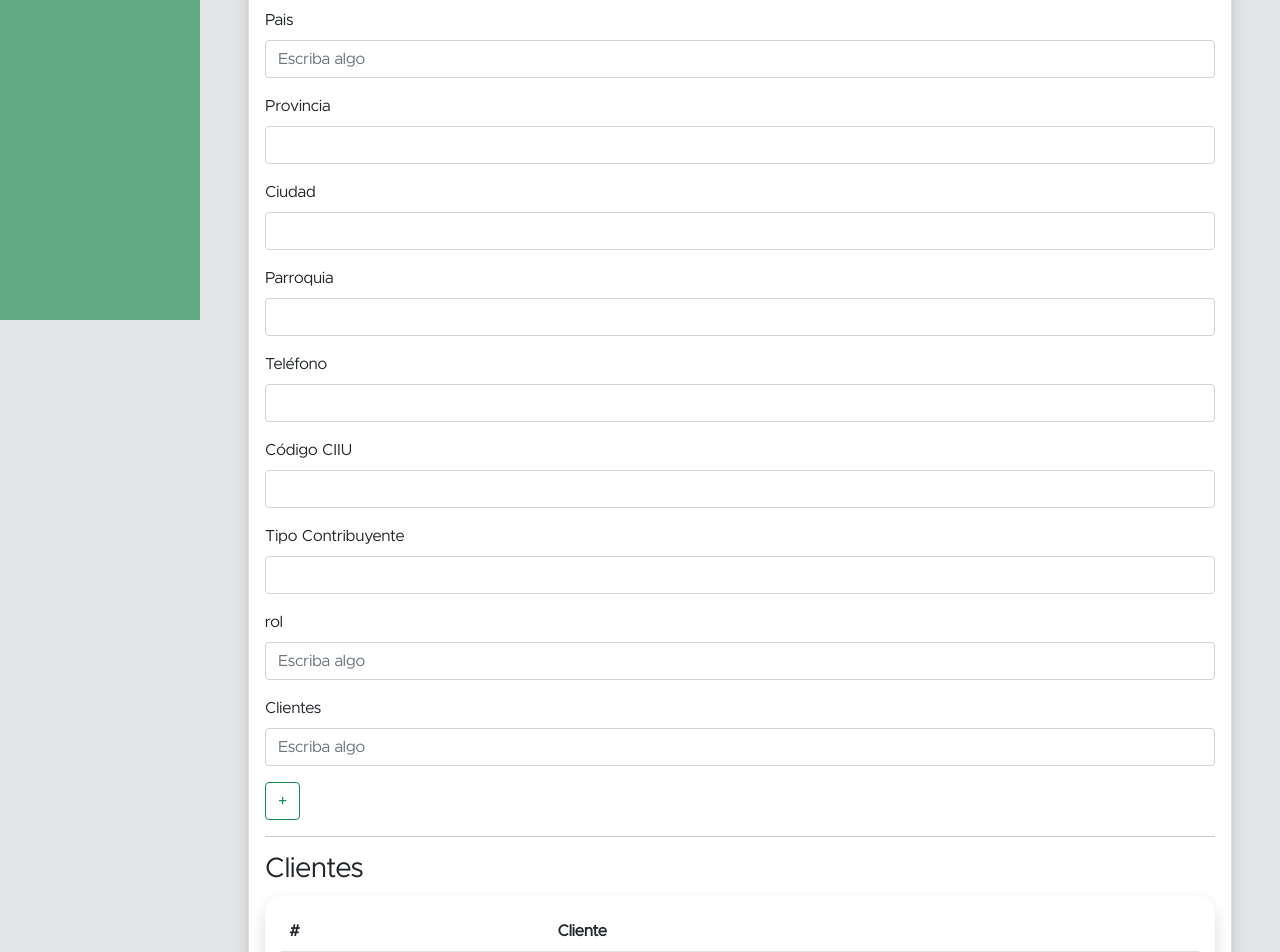
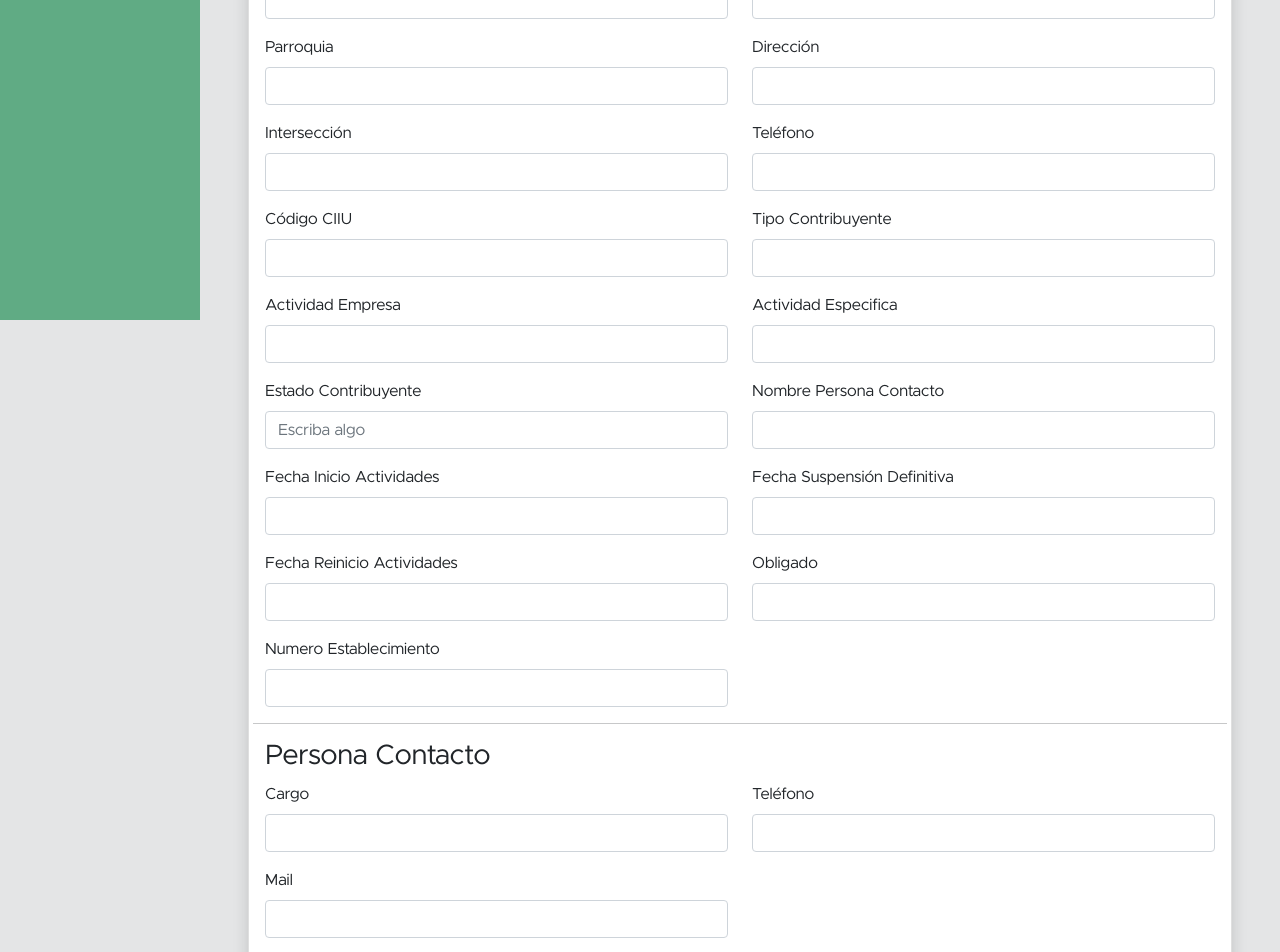
Before and after one commit to Fernando-Zhunio/sambito-react, a Next.js app: page /client/new in a window 1280 px wide. Shown: the part 480-1432 px from the top of the page. Built offline with nearby package versions, Linux system fonts and the light colour scheme; no server answers; sample sign-in values are in the browser's storage.

Commit message:
Correcion

```diff
--- a/pages/client/new.tsx
+++ b/pages/client/new.tsx
@@ -41,94 +41,139 @@ function NewClient(props) {
     <DefaultLayout>
       <div>
                 <h1>CLIENTE</h1>
+                <h3 className="fs-6">Información de Cliente</h3>
                 <div className={`${styles['card-fz']} card shadow rounded-fz`}>
                     <form className="card-body ">
+                    <div className="row">
                     <div className="mb-3">
                       <label htmlFor="exampleInputPassword1" className="form-label">RUC</label>
                       <input type="text" className="form-control" id="ruc" name="ruc"  />
                     </div>
-                    <div className="mb-3">
+                    <div className="mb-3 col-md-6 col-12">
                       <label htmlFor="exampleInputPassword1" className="form-label">Razón Social</label>
                       <input type="text" className="form-control" id="razonSocial" name="razonSocial" />
                     </div>
-                    <div className="mb-3">
+                    <div className="mb-3 col-md-6 col-12">
                       <label htmlFor="exampleInputEmail1" className="form-label">Nombre Comercial</label>
                       <input type="text" className="form-control" id="nombreComercial" name='nombreComercial' aria-describedby="emailHelp" />
                     </div>
-                    <div className="mb-3">
+                    <div className="mb-3 col-md-6 col-12">
                       <label htmlFor="exampleInputEmail1" className="form-label">Nombre Fantasía Comercial</label>
                       <input type="text" className="form-control" id="nombreFantasiaComercial" name='nombreFantasiaComercial' aria-describedby="emailHelp" />
                     </div>
-                    <div className="mb-3">
+                    <div className="mb-3  col-md-6 col-12">
                             <label htmlFor="exampleDataList" className="form-label">Pais</label>
                             <input className="form-control" list="datalistOptions" id="exampleDataList" placeholder="Escriba algo" />
                             <datalist id="datalistOptions">
                                 <option value="Ecuador" />
                             </datalist>
                     </div>
-                    <div className="mb-3">
+                    <div className="mb-3  col-md-6 col-12">
                       <label htmlFor="exampleInputPassword1" className="form-label">Provincia</label>
                       <input type="text" className="form-control" id="provincia" name="provincia"/>
                     </div>
-                    <div className="mb-3">
+                    <div className="mb-3  col-md-6 col-12">
                       <label htmlFor="exampleInputPassword1" className="form-label">Ciudad</label>
                       <input type="text" className="form-control" id="ciudad" name="ciudad"/>
                     </div>
-                    <div className="mb-3">
+                    <div className="mb-3  col-md-6 col-12">
                       <label htmlFor="exampleInputPassword1" className="form-label">Parroquia</label>
                       <input type="text" className="form-control" id="parroquia" name="parroquia"/>
                     </div>
-                    <div className="mb-3">
+
+                    <div className="mb-3  col-md-6 col-12">
+                      <label htmlFor="exampleInputPassword1" className="form-label">Dirección</label>
+                      <input type="text" className="form-control" id="direccion" name="direccion"/>
+                    </div>
+
+                    <div className="mb-3  col-md-6 col-12">
+                      <label htmlFor="exampleInputPassword1" className="form-label">Intersección</label>
+                      <input type="text" className="form-control" id="interseccion" name="interseccion"/>
+                    </div>
+
+
+                    <div className="mb-3  col-md-6 col-12">
                       <label htmlFor="exampleInputPassword1" className="form-label">Teléfono</label>
                       <input type="text" className="form-control" id="telefono" name="telefono"/>
                     </div>
 
-                    <div className="mb-3">
+                    <div className="mb-3  col-md-6 col-12">
                       <label htmlFor="exampleInputPassword1" className="form-label">Código CIIU</label>
                       <input type="text" className="form-control" id="codigo_ciiu" name="codigo_ciiu"/>
                     </div>
 
-                    <div className="mb-3">
+                    <div className="mb-3  col-md-6 col-12">
                       <label htmlFor="exampleInputPassword1" className="form-label">Tipo Contribuyente</label>
                       <input type="text" className="form-control" id="tipoContribuyente" name="tipoContribuyente"/>
                     </div>
 
+                    <div className="mb-3  col-md-6 col-12">
+                      <label htmlFor="exampleInputPassword1" className="form-label">Actividad Empresa</label>
+                      <input type="text" className="form-control" id="actividadEmpresa" name="actividadEmpresa"/>
+                    </div>
 
-
-
-                        <div className="mb-3">
-                            <label htmlFor="exampleDataList" className="form-label">rol</label>
-                            <input className="form-control" list="datalistOptions" id="exampleDataList" placeholder="Escriba algo" />
+                    <div className="mb-3  col-md-6 col-12">
+                      <label htmlFor="exampleInputPassword1" className="form-label">Actividad Especifica</label>
+                      <input type="text" className="form-control" id="actividadEspecifica" name="actividadEspecifica"/>
+                    </div>
+                    <div className="mb-3  col-md-6 col-12">
+                            <label htmlFor="exampleDataList" className="form-label">Estado Contribuyente</label>
+                            <input className="form-control" list="datalistOptions" name="estado_contribuyente" id="estado_contribuyente" placeholder="Escriba algo" />
                             <datalist id="datalistOptions">
-                                <option value="Administrador" />
-                                <option value="Auditor" />
+                                <option value="Activo" />
+                                <option value="Inactivo" />
                             </datalist>
                         </div>
 
-                        <div className="mb-3">
-                            <label htmlFor="exampleDataList" className="form-label">Clientes</label>
-                            <input className="form-control" list="datalistOptions" id="exampleDataList" placeholder="Escriba algo" />
-                            <datalist id="datalistOptions">
-                                <option value="Plaslit" />
-                            </datalist>
-                        </div>
-                        <button className="btn btn-outline-success" onClick={addTableRows} >+</button>
-                        <hr />
-                        <h3>Clientes</h3>
-                        <div className="card-body mb-3 rounded-fz shadow">
-                            <table className="table">
-                                <thead>
-                                    <tr>
-                                        <th scope="col">#</th>
-                                        <th scope="col">Cliente</th>
-                                    </tr>
-                                </thead>
-                                <tbody>
-                                    <TableRows rowsData={rowsData} deleteTableRows={deleteTableRows} handleChange={handleChange} />
-                                </tbody>
-                            </table>
-                        </div>
+                      <div className="mb-3  col-md-6 col-12">
+                        <label htmlFor="exampleInputPassword1" className="form-label">Nombre Persona Contacto</label>
+                        <input type="text" className="form-control" id="cargoPersonaContacto" name="cargoPersonaContacto"/>
+                      </div>
 
+                      <div className="mb-3  col-md-6 col-12">
+                        <label htmlFor="exampleInputPassword1" className="form-label">Fecha Inicio Actividades</label>
+                        <input type="text" className="form-control" id="fecha_inicio_actividades" name="fecha_inicio_actividades"/>
+                      </div>
+
+                      <div className="mb-3  col-md-6 col-12">
+                        <label htmlFor="exampleInputPassword1" className="form-label">Fecha Suspensión Definitiva</label>
+                        <input type="text" className="form-control" id="fecha_suspencion_definitiva" name="fecha_suspencion_definitiva"/>
+                      </div>
+
+                      <div className="mb-3  col-md-6 col-12">
+                        <label htmlFor="exampleInputPassword1" className="form-label">Fecha Reinicio Actividades</label>
+                        <input type="text" className="form-control" id="fecha_reinicio_actividades" name="fecha_reinicio_actividades"/>
+                      </div>
+
+                      <div className="mb-3  col-md-6 col-12">
+                        <label htmlFor="exampleInputPassword1" className="form-label">Obligado</label>
+                        <input type="text" className="form-control" id="obligado" name="obligado"/>
+                      </div>
+
+                      <div className="mb-3  col-md-6 col-12">
+                        <label htmlFor="exampleInputPassword1" className="form-label">Numero Establecimiento</label>
+                        <input type="text" className="form-control" id="numero_establecimiento" name="numero_establecimiento"/>
+                      </div>
+
+                      <hr />
+                        <h3>Persona Contacto</h3>
+
+                      <div className="mb-3  col-md-6 col-12">
+                        <label htmlFor="exampleInputPassword1" className="form-label">Cargo</label>
+                        <input type="text" className="form-control" id="cargoPersonaContacto" name="cargoPersonaContacto"/>
+                      </div>
+
+                      <div className="mb-3  col-md-6 col-12">
+                        <label htmlFor="exampleInputPassword1" className="form-label">Teléfono</label>
+                        <input type="text" className="form-control" id="TelefonoPersonaContacto" name="TelefonoPersonaContacto"/>
+                      </div>
+
+                      <div className="mb-3  col-md-6 col-12">
+                        <label htmlFor="exampleInputPassword1" className="form-label">Mail</label>
+                        <input type="text" className="form-control" id="mailPersonaContacto" name="mailPersonaContacto"/>
+                      </div>
+
+                      </div>
                         <button type="button" className="btn btn-primary btn-custom" onClick={() => router.push("/client/insert")}>Guardar</button>
                         <button type="button" className="btn btn-danger ms-2">Cancelar</button>
                     </form>
--- a/pages/usuario/[id].tsx
+++ b/pages/usuario/[id].tsx
@@ -13,7 +13,7 @@ const  url=process.env.URL;
 function UsuarioPage({ usuario}) {
   const router = useRouter();
 
-  const [rowsData, setRowsData] = useState([]);
+
 
 
   const handleDelete = async (id) => {
```
